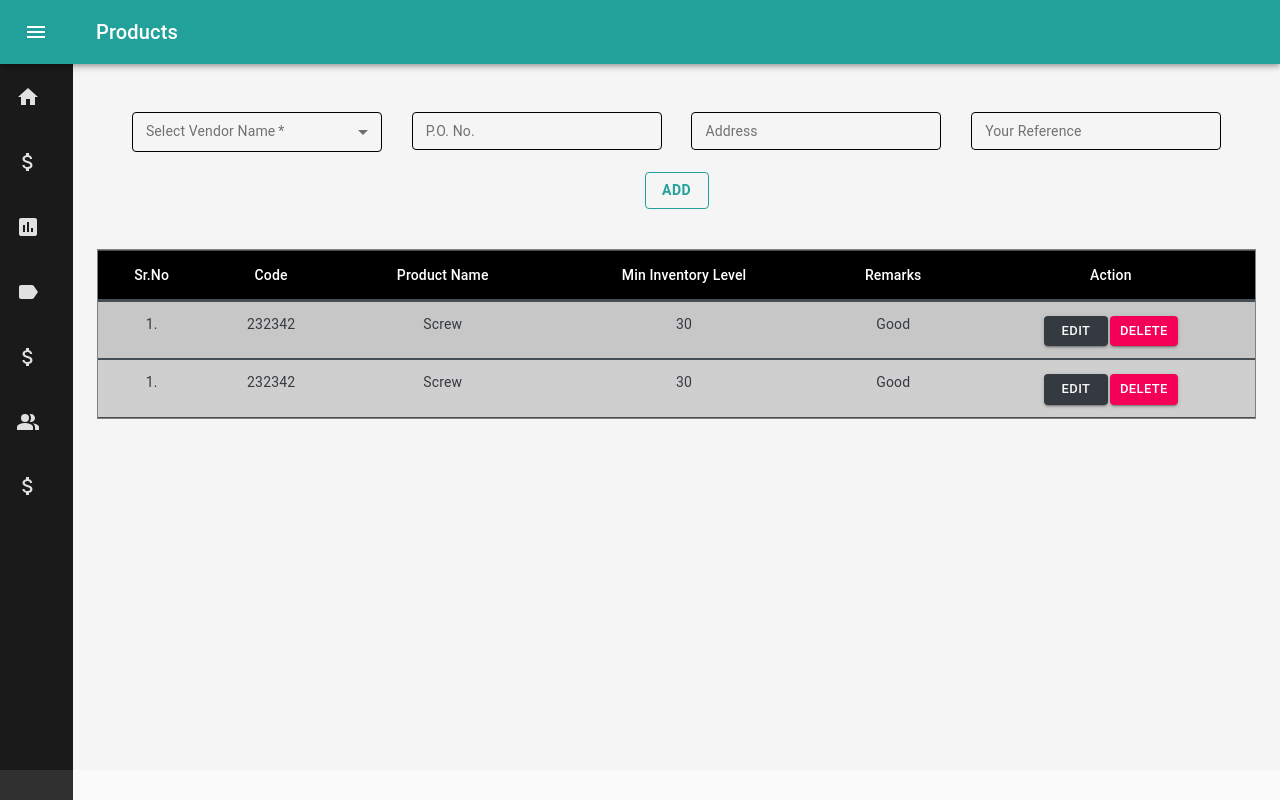
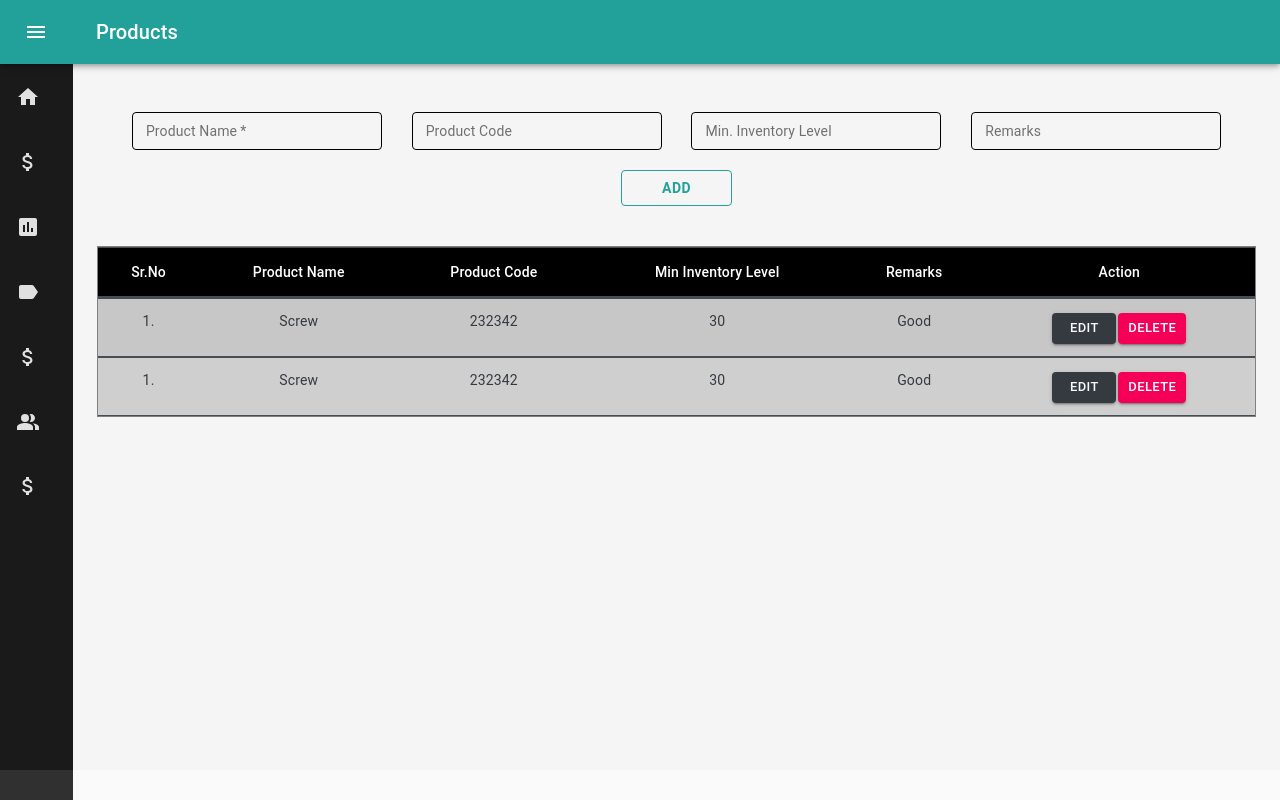
Before and after one commit to wabbi-khan/xcl-hitech, a React (Create React App) app: page /storedashboard/products in a window 1280 px wide. Built offline with nearby package versions, Linux system fonts and the light colour scheme.

Commit message:
purchase model modified with some changes

```diff
--- a/src/dashboard/purchase/material/Material.jsx
+++ b/src/dashboard/purchase/material/Material.jsx
@@ -63,7 +63,13 @@ const useStyles = makeStyles((theme) => ({
             border: 'none',
             backgroundColor: '#22A19A',
             color: 'whitesmoke',
-        }
+        },
+        [theme.breakpoints.up('md')]: {
+            width: '15%',
+        },
+        [theme.breakpoints.down('sm')]: {
+            // width: '12%',
+        },
     },
     table: {
         minWidth: 600,
@@ -75,11 +81,9 @@ const useStyles = makeStyles((theme) => ({
     inputFieldStyle: {
         [theme.breakpoints.up('md')]: {
             width: 330,
-
         },
         [theme.breakpoints.down('sm')]: {
             width: 200,
-
         },
     },
     inputFieldStyle1: {
--- a/src/dashboard/purchase/material/MaterialError.jsx
+++ b/src/dashboard/purchase/material/MaterialError.jsx
@@ -3,7 +3,6 @@ import React from 'react'
 const MaterialError = () => {
     return (
         <div className="text-center">
-
             <div className="bg-dark text-light">
                 No Data Found
             </div>
--- a/src/dashboard/purchase/purchase order/PurchaseOrder.jsx
+++ b/src/dashboard/purchase/purchase order/PurchaseOrder.jsx
@@ -173,11 +173,11 @@ const CssTextField = withStyles({
 
 export const PurchaseOrder = () => {
     const classes = useStyles();
-    const [ItemCounter, setItemCounter] = useState([{id: 'text'}])
+    const [ItemCounter, setItemCounter] = useState([{ id: 'text' }])
 
     const addMoreFunc = () => {
         const randomString = cryptoRandomString({ length: 10 });
-        const addNew = [...ItemCounter, { id: randomString}]
+        const addNew = [...ItemCounter, { id: randomString }]
         setItemCounter(addNew)
         // console.log('working');
         // setItemCounter(['1.', '2.'])
@@ -376,7 +376,7 @@ export const PurchaseOrder = () => {
                                     </Grid>
                                     <Grid item lg={1} md={3} sm={12} xs={12}>
                                         <Button onClick={() => deleteItem(value.id)}>
-                                        <DeleteOutlineIcon className={classes.delete}/>
+                                            <DeleteOutlineIcon className={classes.delete} />
                                         </Button>
                                     </Grid>
                                 </Grid>
@@ -394,8 +394,20 @@ export const PurchaseOrder = () => {
                             // style={{ marginLeft: 'auto', marginRight: 'auto' }}
                             >
                                 Add More
-                        </Button>
-
+                            </Button>
+                        </Grid>
+                    </Grid>
+                    <Grid container spacing={1} >
+                        <Grid item lg={5} md={5} sm={10} xs={11}>
+                        </Grid>
+                        <Grid item lg={3} md={3} sm={10} xs={11}>
+                            <Button variant="outlined" color="primary"
+                                className={classes.addButton}
+                                // onClick={addMoreFunc}
+                            // style={{ marginLeft: 'auto', marginRight: 'auto' }}
+                            >
+                                Submit
+                            </Button>
                         </Grid>
                     </Grid>
                 </Container>
--- a/src/dashboard/purchase/supplier eval form/SupplierEvalForm.jsx
+++ b/src/dashboard/purchase/supplier eval form/SupplierEvalForm.jsx
@@ -75,7 +75,7 @@ const useStyles = makeStyles((theme) => ({
             marginTop: -5,
         },
     },
-    addButton: {
+    submitButton: {
         marginTop: 20,
         color: '#22A19A',
         borderColor: '#22A19A',
@@ -84,7 +84,13 @@ const useStyles = makeStyles((theme) => ({
             border: 'none',
             backgroundColor: '#22A19A',
             color: 'whitesmoke',
-        }
+        },
+        [theme.breakpoints.up('md')]: {
+            width: '25%',
+        },
+        // [theme.breakpoints.down('sm')]: {
+        //     width: '40%',
+        // },
     },
     table: {
         minWidth: 600,
@@ -481,7 +487,7 @@ const SupplierEvalForm = () => {
                         </Grid>
                         <Grid item lg={6} md={3} sm={3} xs={3}>
                             <Button variant="outlined" color="primary"
-                                className={classes.addButton}
+                                className={classes.submitButton}
                             // style={{ marginLeft: 'auto', marginRight: 'auto' }}
                             >
                                 Submit
--- a/src/dashboard/purchase/vendors/Vendors.jsx
+++ b/src/dashboard/purchase/vendors/Vendors.jsx
@@ -80,7 +80,15 @@ const useStyles = makeStyles((theme) => ({
             border: 'none',
             backgroundColor: '#22A19A',
             color: 'whitesmoke',
-        }
+        },
+        [theme.breakpoints.up('md')]: {
+            width: '15%',
+
+        },
+        [theme.breakpoints.down('sm')]: {
+            width: '30%',
+
+        },
     },
     table: {
         minWidth: 600,
@@ -199,7 +207,7 @@ const Vendors = () => {
                             />
                         </Grid>
                     </Grid>
-                    <Grid container spacing={1} >
+                    <Grid container spacing={1} style={{ marginTop: 8, }}>
                         <Grid item lg={3} md={3} sm={12} xs={12}>
                             <CssTextField id="outlined-basic"
                                 label="Select Category"
--- a/src/dashboard/store/products/Products.jsx
+++ b/src/dashboard/store/products/Products.jsx
@@ -57,6 +57,7 @@ const useStyles = makeStyles((theme) => ({
         color: '#22A19A',
         borderColor: '#22A19A',
         fontWeight: 'bold',
+        width: '10%',
         '&:hover': {
             border: 'none',
             backgroundColor: '#22A19A',
@@ -119,28 +120,20 @@ const Products = () => {
                 <Grid container spacing={1} style={{ marginTop: 15, }} >
                         <Grid item lg={3} md={3} sm={12} xs={12}>
                             <CssTextField id="outlined-basic"
-                                label="Select Vendor Name"
+                                label="Product Name"
                                 variant="outlined"
                                 type="email"
                                 size="small"
-                                select
                                 required
                                 className={classes.inputFieldStyle}
                                 inputProps={{ style: { fontSize: 14 } }}
                                 InputLabelProps={{ style: { fontSize: 14 } }}
                             >
-                                <MenuItem value="">
-                                    <em>None</em>
-                                </MenuItem>
-                                <MenuItem value={10}>Asad</MenuItem>
-                                <MenuItem value={20}>Aneeq</MenuItem>
-                                <MenuItem value={30}>Sagheer</MenuItem>
-                                <MenuItem value={30}>Arsalan</MenuItem>
                             </CssTextField>
                         </Grid>
                         <Grid item lg={3} md={3} sm={12} xs={12}>
                             <CssTextField id="outlined-basic"
-                                label="P.O. No."
+                                label="Product Code"
                                 variant="outlined"
                                 type="text"
                                 size="small"
@@ -151,7 +144,7 @@ const Products = () => {
                         </Grid>
                         <Grid item lg={3} md={3} sm={12} xs={12}>
                             <CssTextField id="outlined-basic"
-                                label="Address"
+                                label="Min. Inventory Level"
                                 variant="outlined"
                                 type="text"
                                 size="small"
@@ -162,7 +155,7 @@ const Products = () => {
                         </Grid>
                         <Grid item lg={3} md={3} sm={12} xs={12}>
                             <CssTextField id="outlined-basic"
-                                label="Your Reference"
+                                label="Remarks"
                                 variant="outlined"
                                 type="text"
                                 size="small"
@@ -187,8 +180,8 @@ const Products = () => {
                             <TableHead>
                                 <TableRow hover role="checkbox">
                                     <StyledTableCell align="center">Sr.No</StyledTableCell>
-                                    <StyledTableCell align="center">Code</StyledTableCell>
                                     <StyledTableCell align="center">Product Name</StyledTableCell>
+                                    <StyledTableCell align="center">Product Code</StyledTableCell>
                                     <StyledTableCell align="center">Min Inventory Level</StyledTableCell>
                                     <StyledTableCell align="center">Remarks</StyledTableCell>
                                     <StyledTableCell align="center">Action</StyledTableCell>
@@ -197,8 +190,8 @@ const Products = () => {
                             <TableBody >
                                 <StyledTableRow >
                                     <StyledTableCell className="text-dark" align="center">1.</StyledTableCell>
+                                    <StyledTableCell className="text-dark" align="center">Screw</StyledTableCell>
                                     <StyledTableCell className="text-dark" align="center">232342</StyledTableCell>
-                                    <StyledTableCell className="text-dark" align="center">Screw</StyledTableCell>
                                     <StyledTableCell className="text-dark" align="center">30</StyledTableCell>
                                     <StyledTableCell className="text-dark" align="center">Good</StyledTableCell>
                                     <StyledTableCell className="text-light" align="center">
@@ -220,8 +213,8 @@ const Products = () => {
                                 </StyledTableRow>
                                 <StyledTableRow >
                                     <StyledTableCell className="text-dark" align="center">1.</StyledTableCell>
+                                    <StyledTableCell className="text-dark" align="center">Screw</StyledTableCell>
                                     <StyledTableCell className="text-dark" align="center">232342</StyledTableCell>
-                                    <StyledTableCell className="text-dark" align="center">Screw</StyledTableCell>
                                     <StyledTableCell className="text-dark" align="center">30</StyledTableCell>
                                     <StyledTableCell className="text-dark" align="center">Good</StyledTableCell>
                                     <StyledTableCell className="text-light" align="center">
@@ -231,7 +224,7 @@ const Products = () => {
                                             }}
                                             style={{ marginTop: 2 }} >
                                             Edit
-                                                        </Button>
+                                            </Button>
                                             <Button variant="contained" color="secondary" size="small"
                                                 onClick={() => {
 
```
